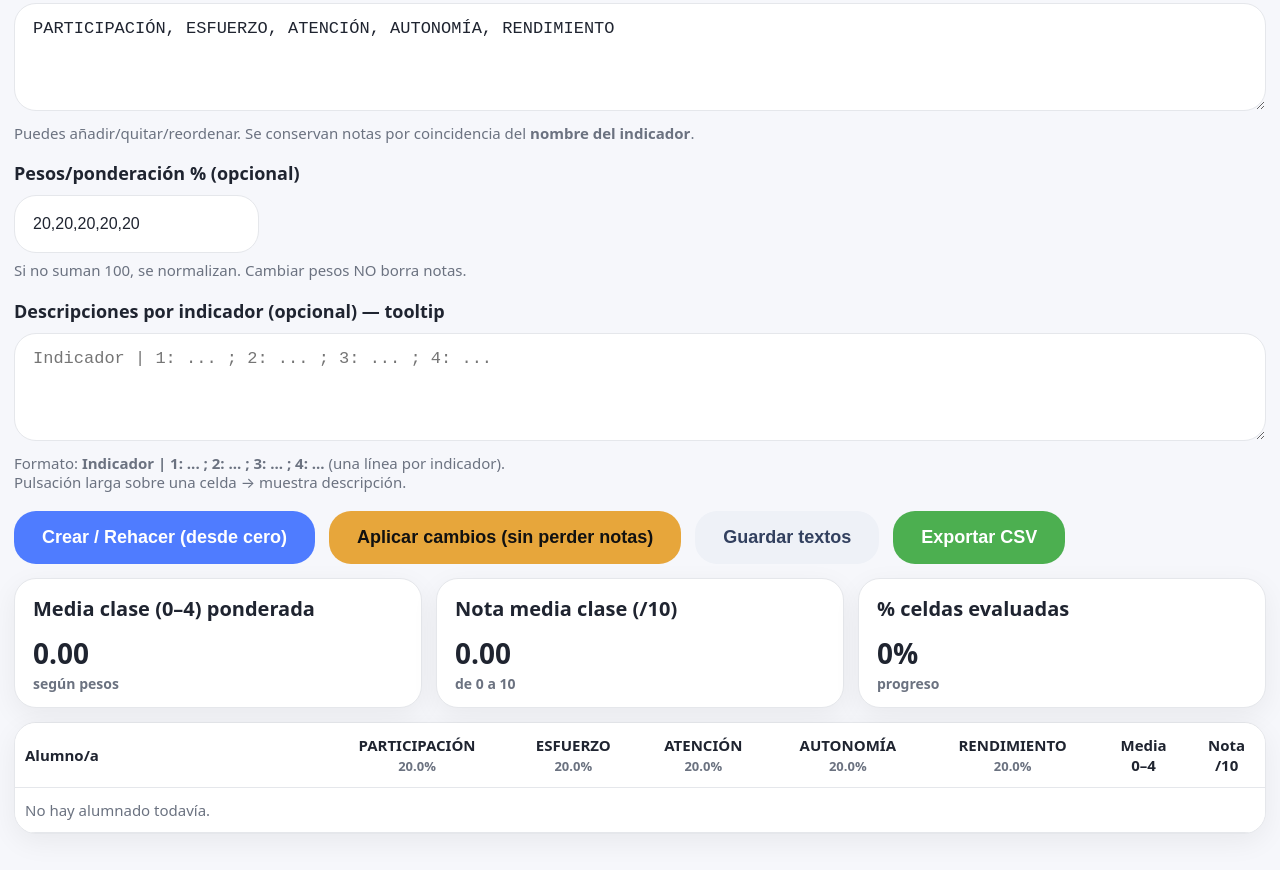
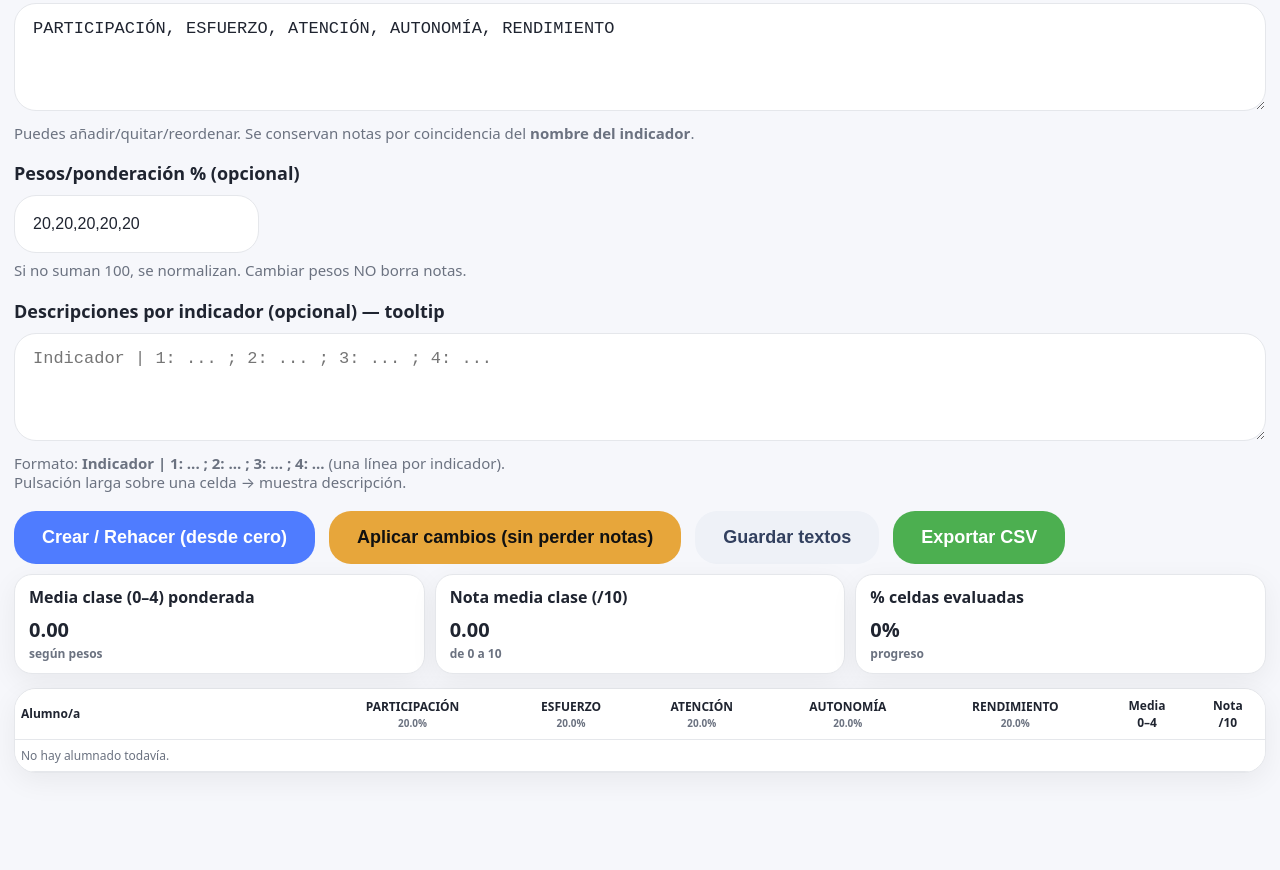
Before and after one commit to joseespejoolmedo-a11y/R-bricanewton, a website: page rubrica-app-github/index.html in a window 1280 px wide. Shown: the part 794-1664 px from the top of the page. After the commit the page ends 1603 px from the top, so only its background shows below. Drawn offline with Linux system fonts and the light colour scheme.

Commit message:
Update index.html

```diff
--- a/rubrica-app-github/index.html
+++ b/rubrica-app-github/index.html
@@ -24,25 +24,31 @@
       --shadow:0 8px 28px rgba(0,0,0,.06);
       --radius:18px;
     }
+
     *{box-sizing:border-box}
+
     body{
       margin:0;
       font-family:system-ui,-apple-system,Segoe UI,Roboto,Arial,sans-serif;
       background:var(--bg);
       color:var(--ink);
     }
+
     .app{
       max-width:1380px;
       margin:0 auto;
       padding:18px 14px 36px;
     }
+
     h1{
       text-align:center;
       margin:10px 0 8px;
       font-size:24px;
       line-height:1.2;
     }
+
     .emoji{margin-right:.35rem}
+
     .panel{
       background:var(--card);
       border:1px solid var(--line);
@@ -51,18 +57,22 @@
       padding:16px 20px;
       margin:14px 0;
     }
+
     .row{
       display:flex;
       gap:14px;
       align-items:center;
       flex-wrap:wrap;
     }
+
     .row.between{justify-content:space-between}
+
     .label{
       font-size:18px;
       font-weight:700;
       min-width:max-content;
     }
+
     .field, select, input[type="text"], input[type="number"], textarea{
       border:1px solid var(--line);
       background:#fff;
@@ -72,7 +82,9 @@
       outline:none;
       color:var(--ink);
     }
+
     select, input[type="text"], input[type="number"]{height:58px}
+
     textarea{
       width:100%;
       min-height:108px;
@@ -81,7 +93,9 @@
       font-size:17px;
       line-height:1.35;
     }
+
     .field.grow, .grow{flex:1 1 280px}
+
     .btn{
       border:none;
       border-radius:22px;
@@ -93,6 +107,7 @@
       transition:.15s ease;
       white-space:nowrap;
     }
+
     .btn:hover{transform:translateY(-1px)}
     .btn.blue{background:var(--blue-soft); color:#304090}
     .btn.green{background:var(--green); color:#fff}
@@ -100,6 +115,7 @@
     .btn.orange{background:var(--orange); color:#171717}
     .btn.gray{background:var(--graybtn); color:#32405f}
     .btn.big{padding:16px 28px; font-size:18px}
+
     .hint{
       text-align:center;
       color:var(--muted);
@@ -108,17 +124,20 @@
       margin-top:6px;
       line-height:1.25;
     }
+
     .subhint{
       color:var(--muted);
       font-size:15px;
       margin-top:8px;
       line-height:1.3;
     }
+
     .section-title{
       font-size:18px;
       font-weight:900;
       margin:8px 0 10px;
     }
+
     .actions{
       display:flex;
       gap:14px;
@@ -126,35 +145,41 @@
       margin-top:10px;
       align-items:center;
     }
+
     .cards{
       display:grid;
       grid-template-columns:repeat(3, minmax(0,1fr));
-      gap:14px;
-      margin-top:14px;
+      gap:10px;
+      margin-top:10px;
     }
+
     .card{
       background:#fff;
       border:1px solid var(--line);
-      border-radius:22px;
-      padding:18px 18px 14px;
+      border-radius:18px;
+      padding:14px 14px 10px;
       box-shadow:var(--shadow);
-      min-height:126px;
+      min-height:100px;
     }
+
     .card h3{
-      margin:0 0 14px;
+      margin:0 0 10px;
+      font-size:16px;
+      line-height:1.1;
+    }
+
+    .card .big{
       font-size:20px;
-      line-height:1.15;
-    }
-    .card .big{
-      font-size:28px;
       font-weight:900;
       margin-bottom:2px;
     }
+
     .card .small{
       color:var(--muted);
-      font-size:14px;
+      font-size:12px;
       font-weight:700;
     }
+
     .table-wrap{
       overflow:auto;
       margin-top:14px;
@@ -162,74 +187,93 @@
       border:1px solid var(--line);
       border-radius:22px;
       box-shadow:var(--shadow);
+      max-height:none;
     }
+
     table{
       width:100%;
-      min-width:980px;
+      min-width:760px;
       border-collapse:separate;
       border-spacing:0;
     }
+
     thead th{
       position:sticky;
       top:0;
       background:#fff;
       z-index:1;
+      font-size:12px;
+      padding:8px 6px;
     }
+
     th,td{
       border-bottom:1px solid var(--line);
-      padding:12px 10px;
+      padding:7px 6px;
       text-align:center;
       vertical-align:middle;
-      font-size:15px;
+      font-size:12px;
     }
+
     th:first-child, td:first-child{
       text-align:left;
       position:sticky;
       left:0;
       background:#fff;
       z-index:1;
-      min-width:230px;
+      min-width:170px;
     }
+
     thead th:first-child{z-index:2}
+
     .th-ind .w{
       display:block;
       color:var(--muted);
-      font-size:13px;
-      margin-top:2px;
+      font-size:10px;
+      margin-top:1px;
       font-weight:700;
     }
+
     .cell-score{
       display:inline-flex;
       align-items:center;
       justify-content:center;
-      width:52px;
-      height:42px;
-      border-radius:14px;
+      width:36px;
+      height:30px;
+      border-radius:10px;
       border:1px solid var(--line);
       background:#fff;
-      font-weight:900;
+      font-weight:800;
       cursor:pointer;
       user-select:none;
+      font-size:12px;
     }
+
     .score-0{background:#fff; color:#8a8f98}
     .score-1{background:#ffe3e3; color:#973535}
     .score-2{background:#fff2cc; color:#7a5b00}
     .score-3{background:#dcecff; color:#1e4f8f}
     .score-4{background:#dff5e3; color:#1f6a2d}
+
     .student-name{
-      font-weight:800;
+      font-weight:700;
+      font-size:12px;
+      line-height:1.15;
     }
+
     .toolbar-spacer{
       height:2px;
       background:transparent;
     }
+
     .mono{font-family:ui-monospace,SFMono-Regular,Menlo,monospace}
     .muted{color:var(--muted)}
+
     .divider{
       height:1px;
       background:var(--line);
       margin:14px 0 8px;
     }
+
     .pill-note{
       display:inline-block;
       margin-top:4px;
@@ -240,6 +284,7 @@
       color:#4b5563;
       font-weight:700;
     }
+
     .modal-backdrop{
       position:fixed;
       inset:0;
@@ -250,6 +295,7 @@
       z-index:9999;
       padding:16px;
     }
+
     .modal{
       background:#fff;
       border-radius:20px;
@@ -259,8 +305,10 @@
       box-shadow:0 18px 60px rgba(0,0,0,.2);
       padding:18px;
     }
+
     .modal h3{margin:0 0 10px}
     .modal p{line-height:1.45}
+
     .modal .close{
       float:right;
       margin-top:-4px;
@@ -274,6 +322,7 @@
       display:flex;
       gap:8px;
     }
+
     .small-btn{
       width:52px;
       height:52px;
@@ -288,10 +337,12 @@
 
     @media (max-width:980px){
       .cards{grid-template-columns:1fr}
+
       .undo-redo-fixed{
         top:10px;
         right:10px;
       }
+
       .small-btn{
         width:46px;
         height:46px;
@@ -493,8 +544,7 @@
     try {
       const raw = localStorage.getItem(LS_KEY);
       if (!raw) return defaultData();
-      const parsed = JSON.parse(raw);
-      return parsed;
+      return JSON.parse(raw);
     } catch {
       return defaultData();
     }
@@ -571,17 +621,11 @@
   }
 
   function parseStudents(text) {
-    return text
-      .split(/\n+/)
-      .map(s => s.trim())
-      .filter(Boolean);
+    return text.split(/\n+/).map(s => s.trim()).filter(Boolean);
   }
 
   function parseIndicators(text) {
-    return text
-      .split(/\n|,/)
-      .map(s => s.trim())
-      .filter(Boolean);
+    return text.split(/\n|,/).map(s => s.trim()).filter(Boolean);
   }
 
   function parseWeights(text, count) {
@@ -822,19 +866,17 @@
   function studentStats(student, r) {
     let sumWeighted = 0;
     let sumWeights = 0;
-    let answered = 0;
 
     r.indicators.forEach((ind, i) => {
       const w = Number(r.weights[i] || 0);
       const v = Number(r.scores?.[student]?.[ind] ?? 0);
       sumWeighted += v * w;
       sumWeights += w;
-      if (v > 0) answered++;
     });
 
     const avg04 = sumWeights ? sumWeighted / sumWeights : 0;
     const avg10 = avg04 * 2.5;
-    return { avg04, avg10, answered };
+    return { avg04, avg10 };
   }
 
   function renderSummary() {
```
